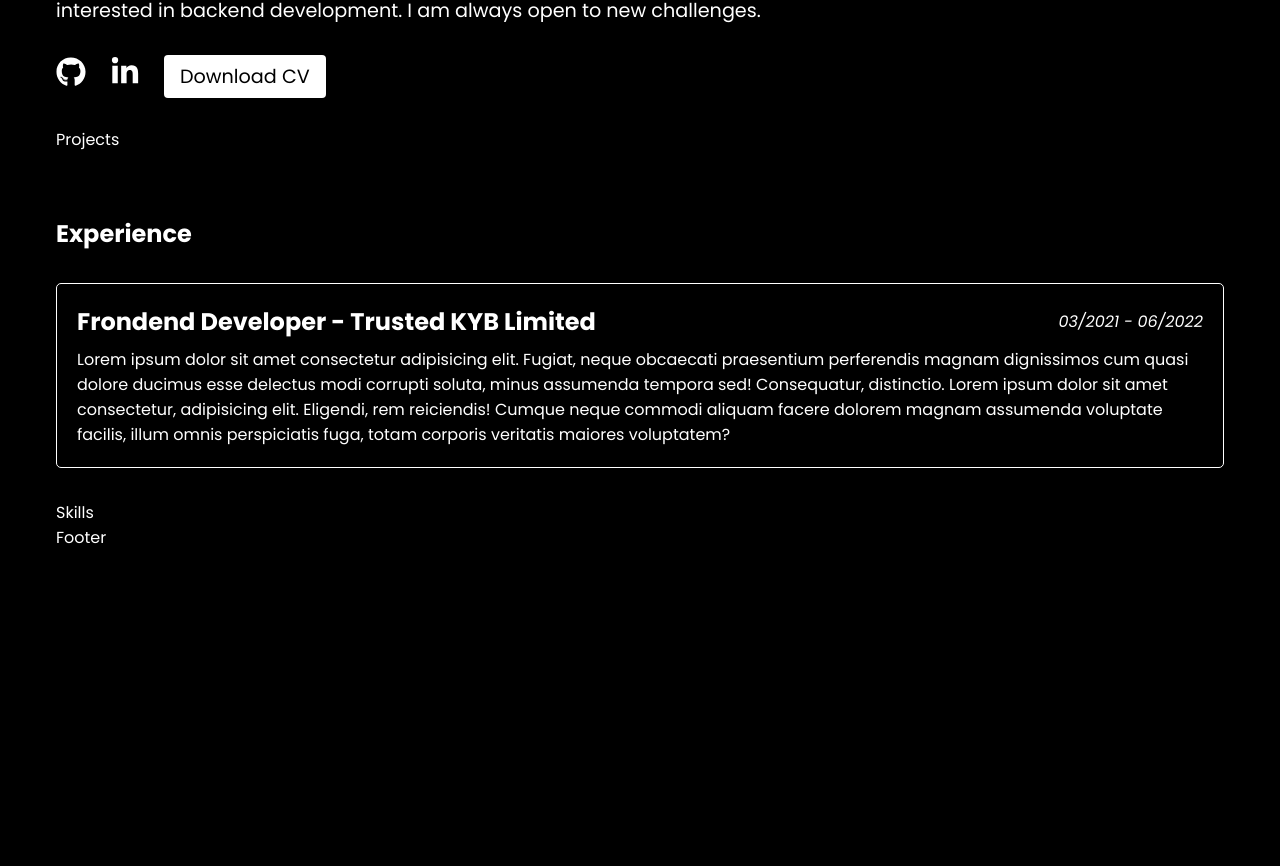
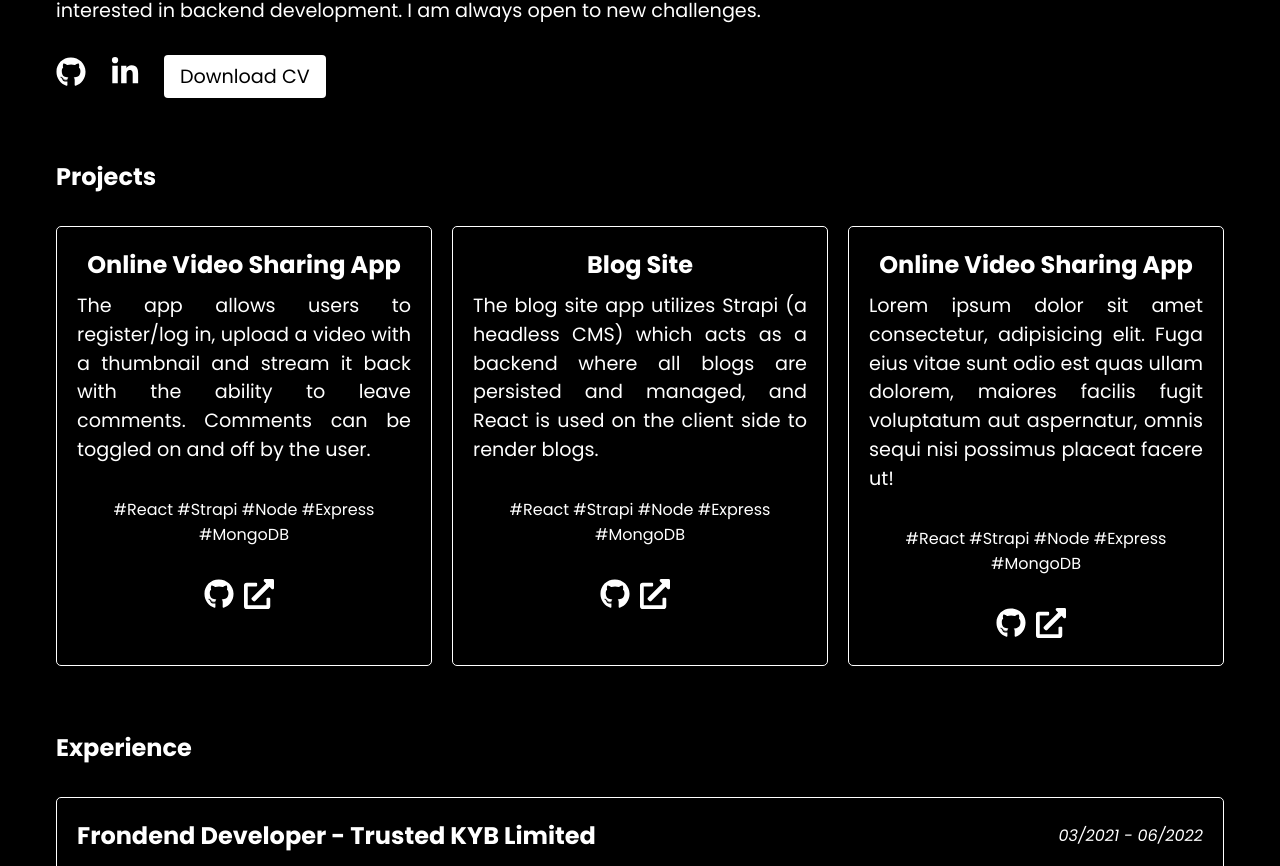
Before and after one commit to shehabshalan/minimal-react-portfolio, a React (Vite) app: page / in a window 1280 px wide. Shown: the part 320-1186 px from the top of the page. Before the commit the page ends 870 px from the top, so only its background shows below. Built offline with nearby package versions, Linux system fonts and the light colour scheme.

Commit message:
projects section completed

```diff
--- a/src/components/Projects/Projects.css
+++ b/src/components/Projects/Projects.css
@@ -0,0 +1,63 @@
+.projects {
+  margin-top: 2rem;
+  padding: 0;
+  width: 100%;
+  max-width: 1200px;
+}
+.container-grid {
+  margin-top: 2rem;
+  display: grid;
+  grid-template-columns: repeat(auto-fill, minmax(300px, 1fr));
+  grid-gap: 20px;
+}
+.container-grid .project-card {
+  border-radius: 5px;
+  padding: 20px;
+  transition: all 0.2s ease-in-out;
+  border-radius: 5px;
+  border: 1px solid;
+  position: relative;
+  overflow: hidden;
+}
+.container-grid .project-card:hover {
+  transform: translateY(-5px);
+}
+/* .container-grid .project-card:before {
+  content: "";
+  position: absolute;
+  top: 0;
+  left: 0;
+  width: 100%;
+  height: 100%;
+  z-index: -1;
+  transition: all 0.2s ease-in-out;
+} */
+
+.container-grid .project-card .project-title {
+  text-align: center;
+  font-size: 1.5rem;
+  font-weight: bold;
+  margin-bottom: 10px;
+}
+
+.container-grid .project-card .project-description {
+  font-size: 1.2rem;
+  line-height: 1.5;
+  margin-bottom: 2rem;
+  text-align: justify;
+}
+.container-grid .project-card .technology {
+  font-weight: 500;
+  margin-bottom: 2rem;
+  text-align: center;
+}
+
+.container-grid .project-links {
+  display: flex;
+  align-items: center;
+  justify-content: center;
+}
+
+.container-grid .project-links a {
+  margin-right: 10px;
+}
--- a/src/components/Projects/Projects.jsx
+++ b/src/components/Projects/Projects.jsx
@@ -1,7 +1,72 @@
 import React from "react";
+import { FaExternalLinkAlt, FaGithub } from "react-icons/fa";
 import "./Projects.css";
 const Projects = () => {
-  return <div>Projects</div>;
+  return (
+    <section className="projects">
+      <h1>Projects</h1>
+      <div className="container-grid">
+        <div className="project-card">
+          <h3 className="project-title">Online Video Sharing App</h3>
+          <p className="project-description">
+            The app allows users to register/log in, upload a video with a
+            thumbnail and stream it back with the ability to leave comments.
+            Comments can be toggled on and off by the user.
+          </p>
+          <div className="technology">
+            <p>#React #Strapi #Node #Express #MongoDB</p>
+          </div>
+          <div className="project-links">
+            <a href="#">
+              <FaGithub className="icon" size={30} />
+            </a>
+            <a href="#">
+              <FaExternalLinkAlt className="icon" size={30} />
+            </a>
+          </div>
+        </div>
+        <div className="project-card">
+          <h3 className="project-title">Blog Site</h3>
+          <p className="project-description">
+            The blog site app utilizes Strapi (a headless CMS) which acts as a
+            backend where all blogs are persisted and managed, and React is used
+            on the client side to render blogs.
+          </p>
+          <div className="technology">
+            <p>#React #Strapi #Node #Express #MongoDB</p>
+          </div>
+          <div className="project-links">
+            <a href="#">
+              <FaGithub className="icon" size={30} />
+            </a>
+            <a href="#">
+              <FaExternalLinkAlt className="icon" size={30} />
+            </a>
+          </div>
+        </div>
+        <div className="project-card">
+          <h3 className="project-title">Online Video Sharing App</h3>
+          <p className="project-description">
+            Lorem ipsum dolor sit amet consectetur, adipisicing elit. Fuga eius
+            vitae sunt odio est quas ullam dolorem, maiores facilis fugit
+            voluptatum aut aspernatur, omnis sequi nisi possimus placeat facere
+            ut!
+          </p>
+          <div className="technology">
+            <p>#React #Strapi #Node #Express #MongoDB</p>
+          </div>
+          <div className="project-links">
+            <a href="#">
+              <FaGithub className="icon" size={30} />
+            </a>
+            <a href="#">
+              <FaExternalLinkAlt className="icon" size={30} />
+            </a>
+          </div>
+        </div>
+      </div>
+    </section>
+  );
 };
 
 export default Projects;
```
